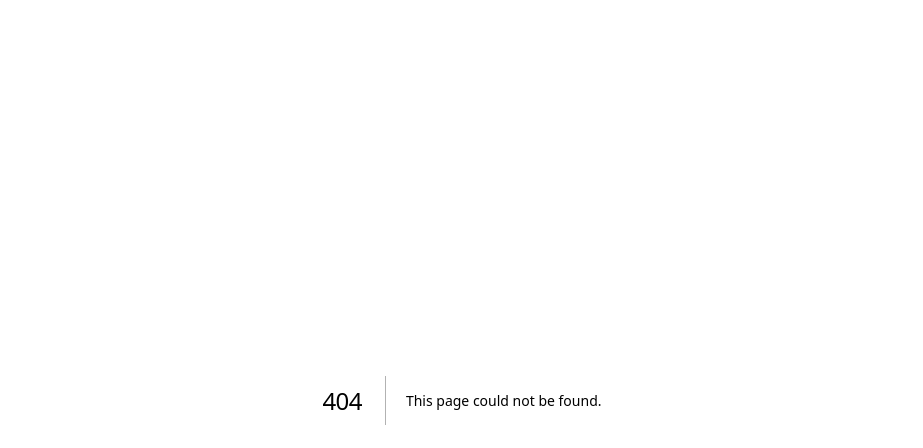
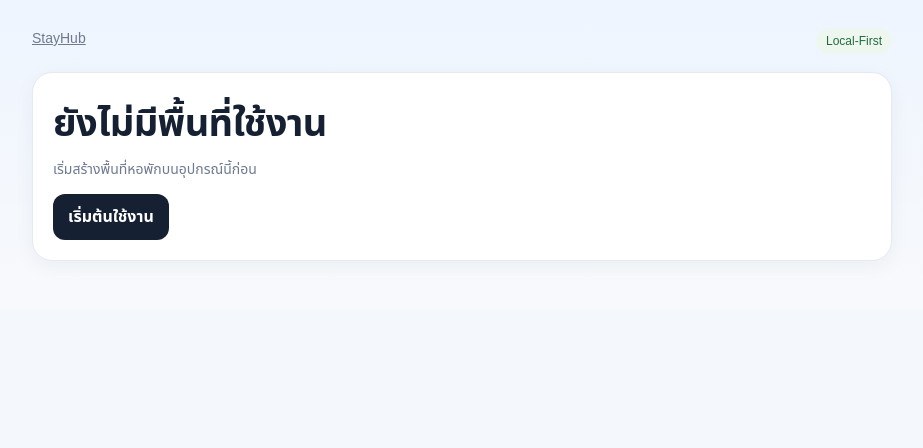
Before and after one commit to santilab48/StayHub, a Next.js app: page /workspace in a window 1280 px wide. Before the commit this address had no page. Shown: the top 448 px of the page, without its empty margins (178-1101 px from the left). Built offline with nearby package versions, Linux system fonts and the light colour scheme.

Commit message:
feat(onboarding): add device-first StayHub app/workspace/page.tsx

```diff
--- /dev/null
+++ b/app/workspace/page.tsx
@@ -0,0 +1,22 @@
+'use client'
+
+import {useEffect,useState} from 'react'
+import {getActiveWorkspace,type DeviceWorkspace} from '../../lib/local-workspace'
+
+export default function WorkspacePage(){
+  const [workspace,setWorkspace]=useState<DeviceWorkspace|null>(null)
+  const [loading,setLoading]=useState(true)
+  const [error,setError]=useState('')
+  useEffect(()=>{
+    getActiveWorkspace().then(setWorkspace).catch(e=>setError(e instanceof Error?e.message:'เปิดข้อมูลไม่ได้')).finally(()=>setLoading(false))
+  },[])
+  return <main className="wrap" style={{maxWidth:900}}>
+    <div className="toolbar"><a href="/" className="muted">StayHub</a><span className="pill">Local-First</span></div>
+    {loading?<section className="card">กำลังเปิดพื้นที่ใช้งาน...</section>:error?<section className="card" role="alert">{error}</section>:!workspace?
+      <section className="card"><h1>ยังไม่มีพื้นที่ใช้งาน</h1><p className="muted">เริ่มสร้างพื้นที่หอพักบนอุปกรณ์นี้ก่อน</p><a className="btn" href="/start">เริ่มต้นใช้งาน</a></section>:
+      <>
+        <section className="card"><span className="eyebrow">พื้นที่ใช้งานในอุปกรณ์นี้</span><h1>{workspace.dormName}</h1><p className="lead">ผู้ดูแล: {workspace.ownerName}</p><span className="pill">พร้อมใช้งานในเครื่อง</span></section>
+        <section className="section card"><h2>ขั้นตอนถัดไป</h2><p>สร้างข้อมูลหอพักเบื้องต้นสำเร็จแล้ว ส่วนการจัดการห้องพัก บิล และการเชิญผู้เช่ายังต้องเชื่อมระบบบัญชีและฐานข้อมูลร่วมกันก่อนใช้งานจริง</p><p className="muted">ข้อมูลเครื่องนี้ยังไม่ใช่บัญชี Cloud และจะไม่ปรากฏใน Dashboard หอพักออนไลน์เดิมโดยอัตโนมัติ</p></section>
+      </>}
+  </main>
+}
```
